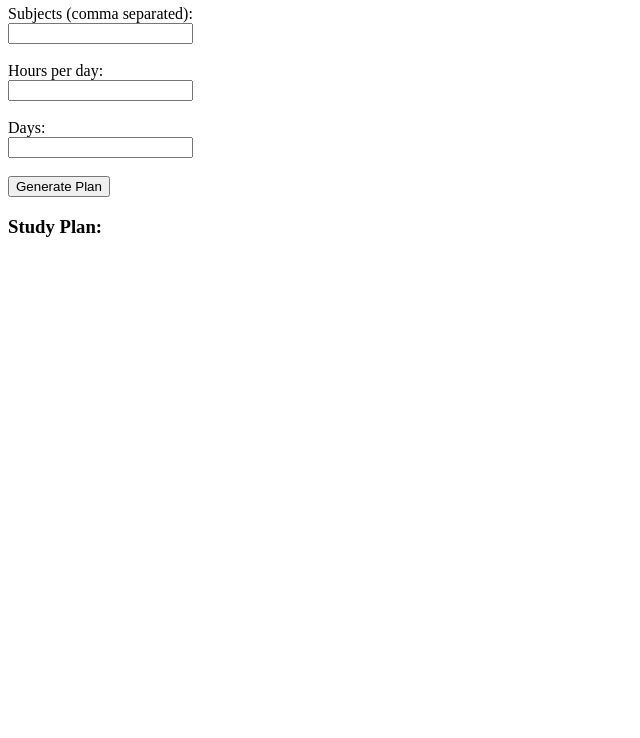
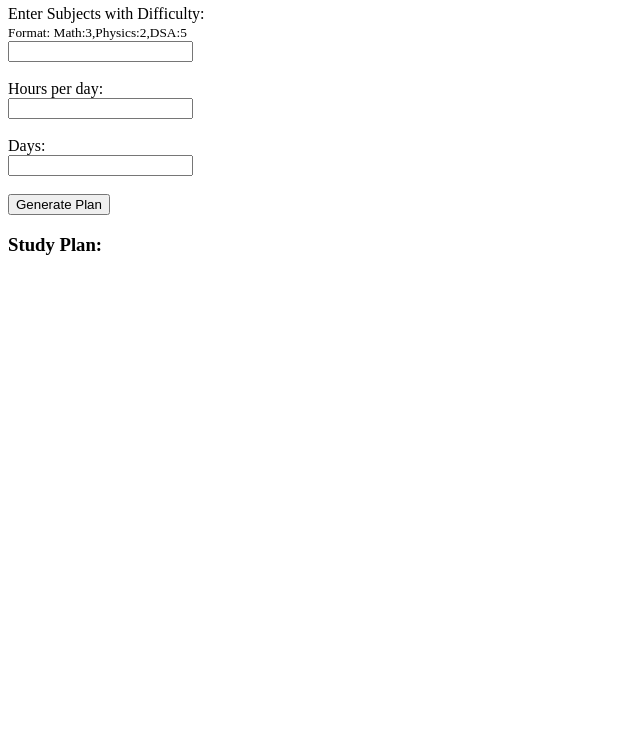
Before and after one commit to Sami-ullah72/ai-study-planner, a plain HTML site: page frontend/index.html in a window 1280 px wide. Shown: the part 62-800 px from the top of the page, without its empty margins (0-640 px from the left). Drawn offline with Linux system fonts and the light colour scheme.

Commit message:
Planner form updated

```diff
--- a/frontend/index.html
+++ b/frontend/index.html
@@ -8,7 +8,8 @@
 <h2>AI Study Planner</h2>
 
 <form id="plannerForm">
-    <label>Subjects (comma separated):</label><br>
+    <label>Enter Subjects with Difficulty:</label><br>
+    <small>Format: Math:3,Physics:2,DSA:5</small><br>
     <input type="text" id="subjects"><br><br>
 
     <label>Hours per day:</label><br>
```
